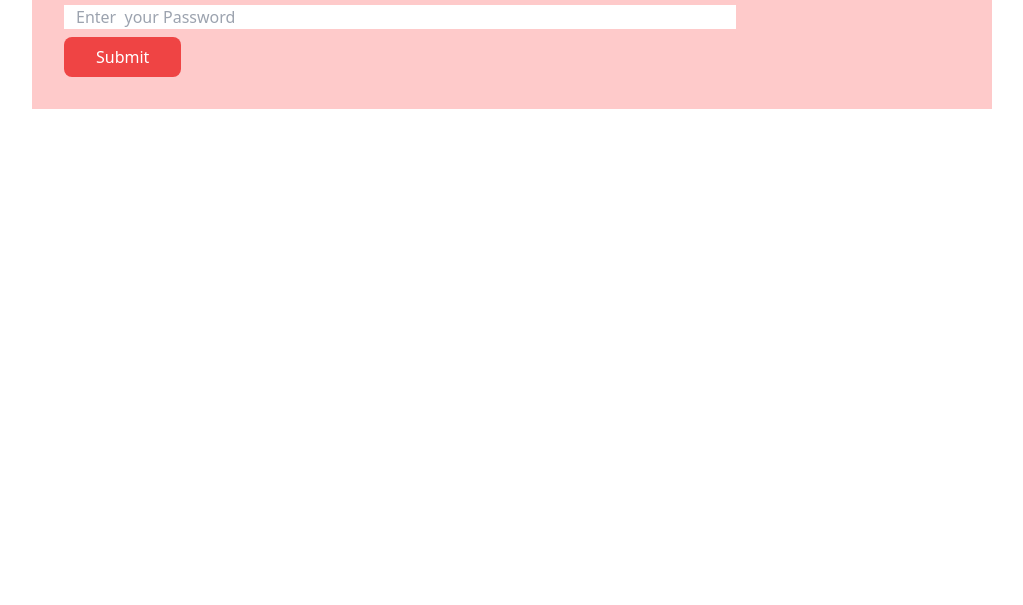
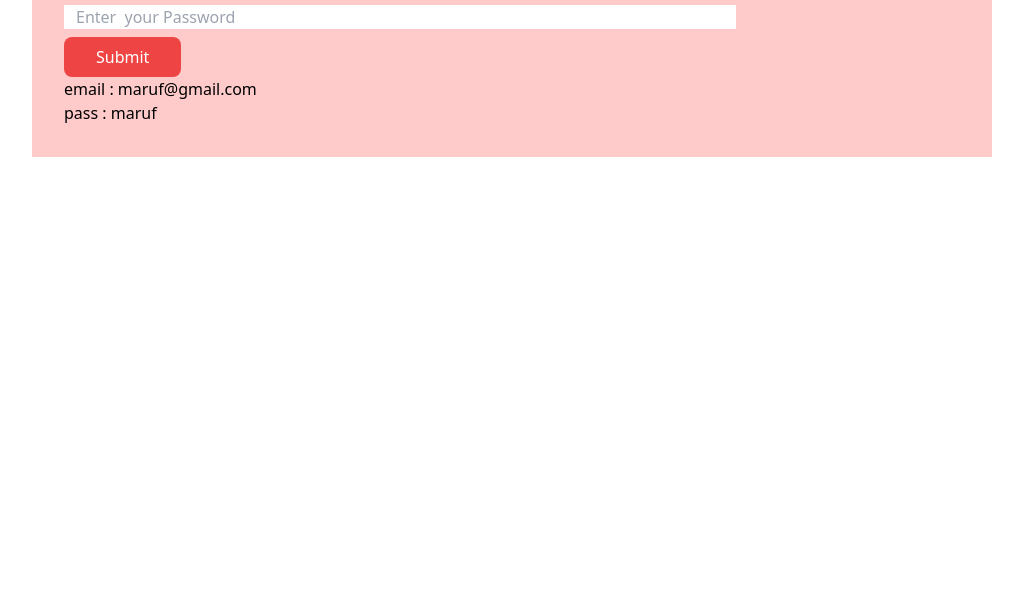
Before and after one commit to KhondokarAlMaruf/Baap-er-Bank, a plain HTML site: page index.html in a window 1280 px wide. Shown: the part 195-800 px from the top of the page, without its empty margins (128-1151 px from the left). Drawn offline with nearby package versions, Linux system fonts and the light colour scheme.

Commit message:
user and password sample added

```diff
--- a/index.html
+++ b/index.html
@@ -28,6 +28,9 @@
                 <button id="btn-submit"
                     class="bg-red-500 hover:bg-red-700 px-8 py-2 text-white font-medium rounded-lg">Submit</button>
             </div>
+
+            <p>email : maruf@gmail.com</p>
+            <p>pass : maruf</p>
         </section>
 
     </main>
```
